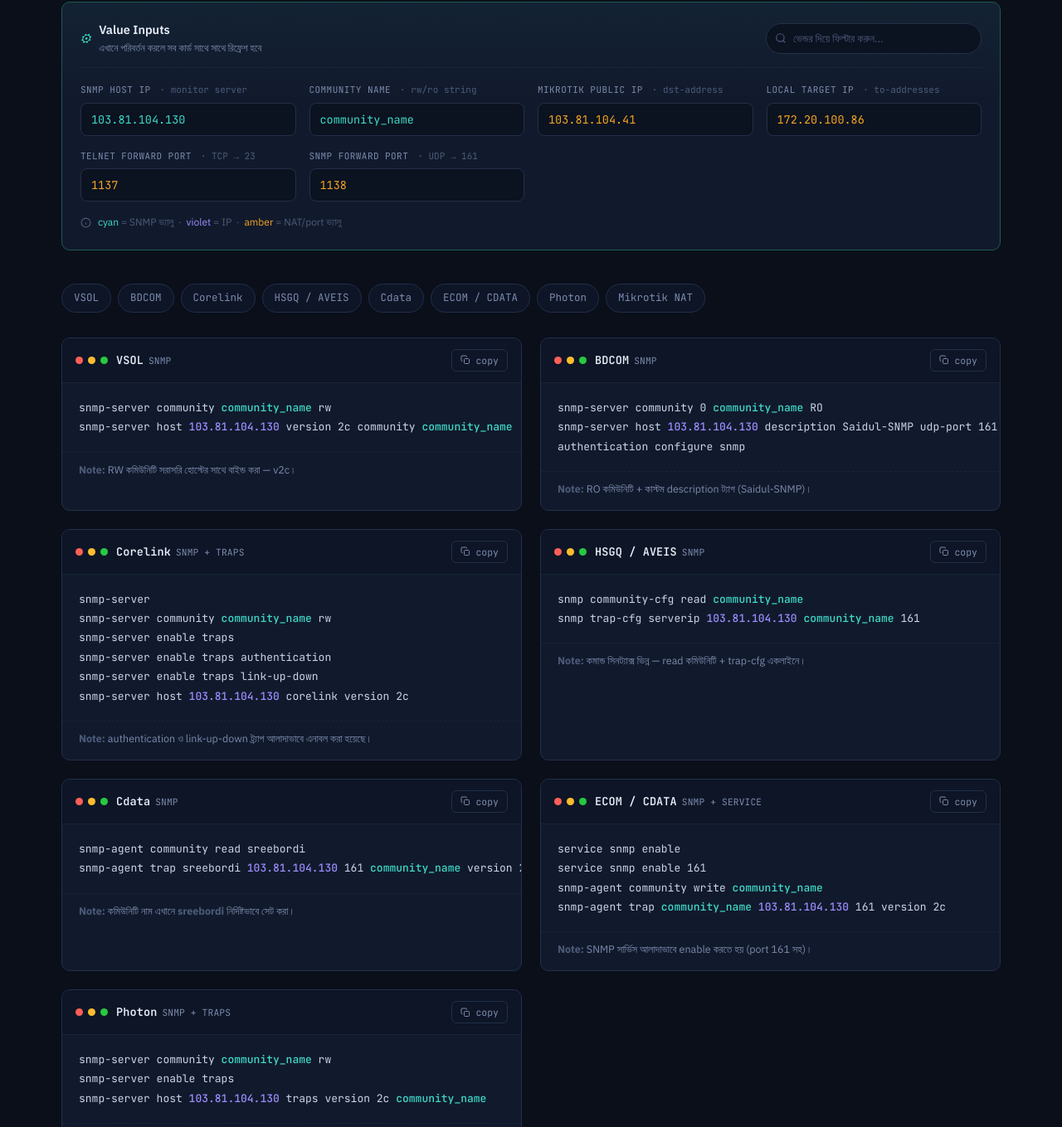
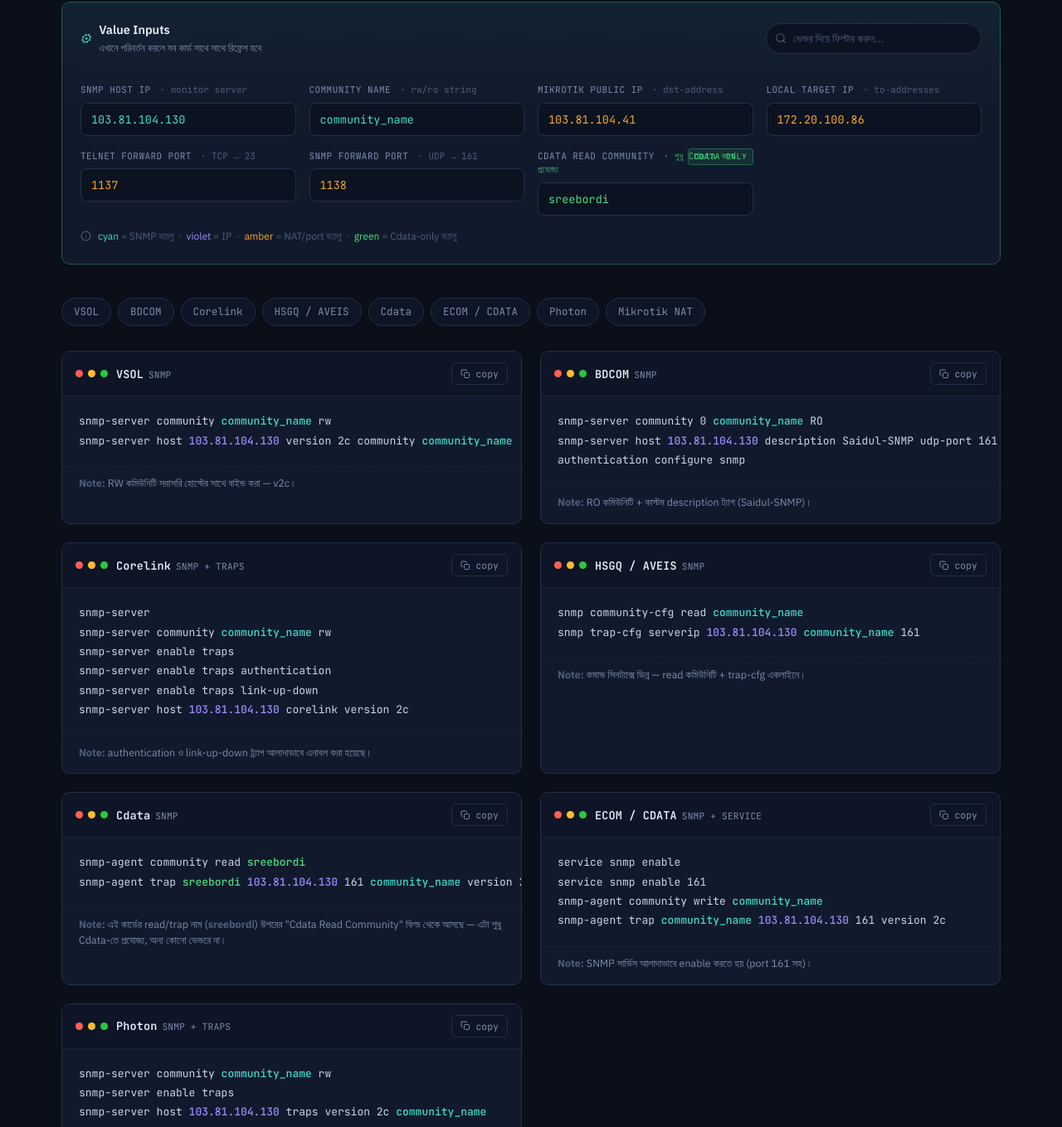
Before and after one commit to GaziAbdulAhad/SNMP---NAT-Command-Generator, a plain HTML site: page index.html in a window 1280 px wide. Shown: the part 535-1894 px from the top of the page at 83% size. Drawn offline with Linux system fonts and the light colour scheme; a web font is replaced by a local one.

Commit message:
Update index.html

```diff
--- a/index.html
+++ b/index.html
@@ -113,6 +113,15 @@ h1 span{color:var(--cyan);}
 .field input:focus{border-color:var(--cyan-dim); background:#0c1526;}
 .field.snmp input{color:var(--cyan);}
 .field.nat input{color:var(--amber);}
+.field.cdata{position:relative;}
+.field.cdata input{color:var(--green);}
+.field.cdata label .grp{color:var(--green); opacity:.75;}
+.field.cdata::after{
+  content:"CDATA ONLY"; position:absolute; top:-1px; right:0;
+  font-family:var(--mono); font-size:9.5px; letter-spacing:.08em; color:var(--green);
+  background:rgba(74,222,128,0.1); border:1px solid rgba(74,222,128,0.3);
+  padding:2px 6px; border-radius:4px;
+}
 .panel-foot{margin-top:16px; font-size:12px; color:var(--muted-2); display:flex; align-items:center; gap:8px;}
 .panel-foot svg{width:13px; height:13px; flex-shrink:0;}
 
@@ -153,6 +162,7 @@ pre{margin:0; padding:18px 20px; overflow-x:auto; font-family:var(--mono); font-
 pre .val{color:var(--cyan); font-weight:500;}
 pre .ip{color:var(--violet); font-weight:500;}
 pre .nat{color:var(--amber); font-weight:500;}
+pre .cread{color:var(--green); font-weight:500;}
 .card-note{padding:11px 20px 16px; font-size:12.5px; color:var(--muted); border-top:1px dashed var(--line-soft);}
 .card-note b{color:var(--muted-2)}
 
@@ -275,10 +285,14 @@ footer{margin-top:64px; padding-top:22px; border-top:1px solid var(--line-soft);
         <label>SNMP Forward Port <span class="grp">· UDP → 161</span></label>
         <input type="text" id="udpPort" value="1138">
       </div>
+      <div class="field cdata">
+        <label>Cdata Read Community <span class="grp">· শুধু Cdata কার্ডে প্রযোজ্য</span></label>
+        <input type="text" id="cdataReadComm" value="sreebordi">
+      </div>
     </div>
     <div class="panel-foot">
       <svg viewBox="0 0 24 24" fill="none" stroke="currentColor" stroke-width="2"><circle cx="12" cy="12" r="10"/><path d="M12 16v-4M12 8h.01"/></svg>
-      <span><span style="color:var(--cyan)">cyan</span> = SNMP ভ্যালু &nbsp;·&nbsp; <span style="color:var(--violet)">violet</span> = IP &nbsp;·&nbsp; <span style="color:var(--amber)">amber</span> = NAT/port ভ্যালু</span>
+      <span><span style="color:var(--cyan)">cyan</span> = SNMP ভ্যালু &nbsp;·&nbsp; <span style="color:var(--violet)">violet</span> = IP &nbsp;·&nbsp; <span style="color:var(--amber)">amber</span> = NAT/port ভ্যালু &nbsp;·&nbsp; <span style="color:var(--green)">green</span> = Cdata-only ভ্যালু</span>
     </div>
   </div>
 
@@ -364,10 +378,10 @@ snmp trap-cfg serverip <span class="ip">${host}</span> <span class="val">${comm}
     note:'কমান্ড সিনট্যাক্স ভিন্ন — read কমিউনিটি + trap-cfg একলাইনে।' },
 
   { id:"cdata", name:"Cdata", tag:"SNMP",
-    build:(host,comm)=>
-`snmp-agent community read sreebordi
-snmp-agent trap sreebordi <span class="ip">${host}</span> 161 <span class="val">${comm}</span> version 2c`,
-    note:'কমিউনিটি নাম এখানে <b>sreebordi</b> নির্দিষ্টভাবে সেট করা।' },
+    build:(host,comm,cdataRead)=>
+`snmp-agent community read <span class="cread">${cdataRead}</span>
+snmp-agent trap <span class="cread">${cdataRead}</span> <span class="ip">${host}</span> 161 <span class="val">${comm}</span> version 2c`,
+    note:'এই কার্ডের read/trap নাম (<b><span id="cdata-read-note">sreebordi</span></b>) উপরের "Cdata Read Community" ফিল্ড থেকে আসছে — এটা শুধু Cdata-তে প্রযোজ্য, অন্য কোনো ভেন্ডরে না।' },
 
   { id:"ecom", name:"ECOM / CDATA", tag:"SNMP + SERVICE",
     build:(host,comm)=>
@@ -418,10 +432,14 @@ function updateCommands(){
   const toA  = el('toAddr').value.trim() || '<TO_ADDRESS>';
   const tcp  = el('tcpPort').value.trim() || '<TCP_PORT>';
   const udp  = el('udpPort').value.trim() || '<UDP_PORT>';
+  const cdataRead = el('cdataReadComm').value.trim() || '<CDATA_READ>';
 
   VENDORS.forEach(v=>{
-    el('code-'+v.id).innerHTML = v.build(host, comm);
+    el('code-'+v.id).innerHTML = v.build(host, comm, cdataRead);
   });
+
+  const cdataNoteSpan = el('cdata-read-note');
+  if(cdataNoteSpan) cdataNoteSpan.textContent = cdataRead;
 
   el('topo-host-label').textContent = host;
 
@@ -438,7 +456,7 @@ add action=dst-nat chain=dstnat dst-address=<span class="nat">${dst}</span> dst-
   el('mikrotik-note').innerHTML = `<b>Note:</b> TCP ${tcp} → Telnet (port 23), UDP ${udp} → SNMP (port 161), উভয়ই <span style="color:var(--violet)">${toA}</span>-এ ফরওয়ার্ড হচ্ছে external <span style="color:var(--violet)">${dst}</span> থেকে।`;
 }
 
-['hostIp','communityName','dstAddr','toAddr','tcpPort','udpPort'].forEach(id=>{
+['hostIp','communityName','dstAddr','toAddr','tcpPort','udpPort','cdataReadComm'].forEach(id=>{
   el(id).addEventListener('input', updateCommands);
 });
 
```
